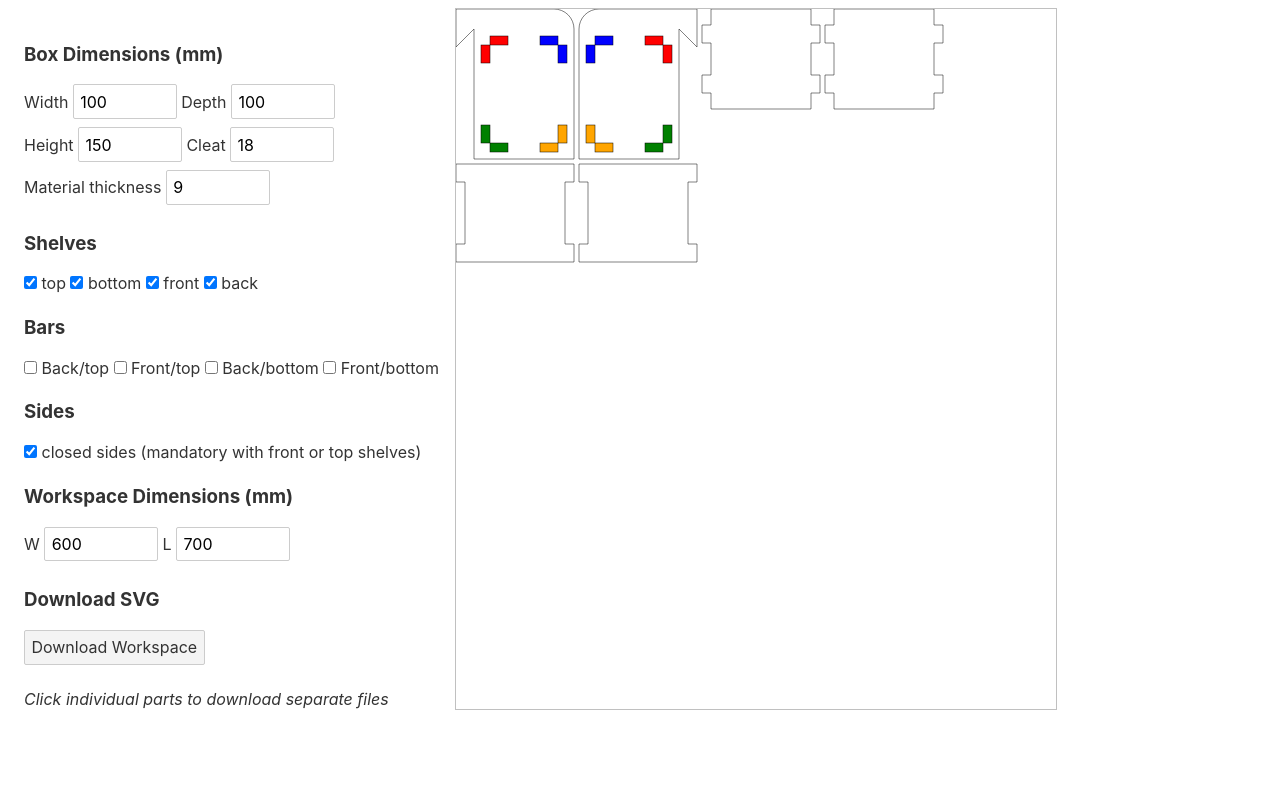
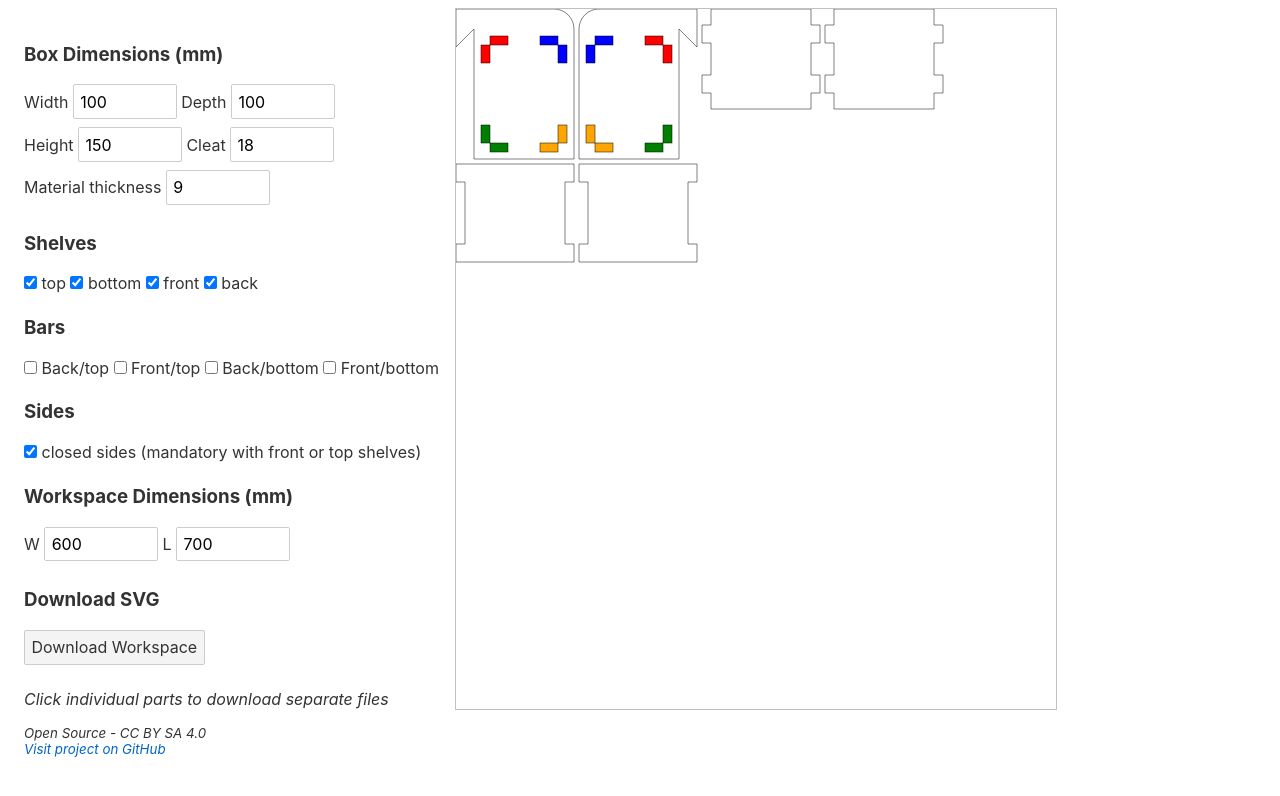
Before and after one commit to lizzard77/cnc-french-cleat-box-designer, a Svelte app: page / in a window 1280 px wide. Shown: the top 796 px of the page. Built offline with nearby package versions, Linux system fonts and the light colour scheme.

Commit message:
Add license and links

```diff
--- a/public/index.html
+++ b/public/index.html
@@ -4,7 +4,7 @@
 	<meta charset='utf-8'>
 	<meta name='viewport' content='width=device-width,initial-scale=1'>
 
-	<title>Svelte app</title>
+	<title>CNC French Cleat Box/Shelf designer</title>
 
 	<link rel='icon' type='image/png' href='/favicon.png'>
 	<link rel='stylesheet' href='global.css'>
--- a/src/App.svelte
+++ b/src/App.svelte
@@ -141,6 +141,11 @@
         <button on:click={ev => save(svg, "Workspace.svg")}>Download Workspace</button>
         <p><i>Click individual parts to download separate files</i></p>
     </div>
+
+    <div style="font-style: italic; font-size: smaller;">
+        Open Source - CC BY SA 4.0<br />
+        <a href="https://github.com/lizzard77/cnc-french-cleat-box-designer">Visit project on GitHub</a>
+    </div>
 </div>
 
 <div id="workspaces">
@@ -152,6 +157,7 @@
     {/each}
     </svg>
 </div>
+
 
 <style>
 	:global(body) {
```
Also changed, not shown: 1 other file (tests, documents, lock files or other folders).
